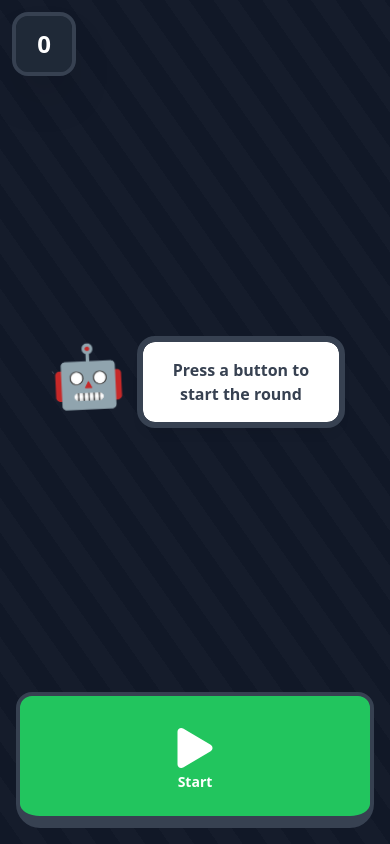
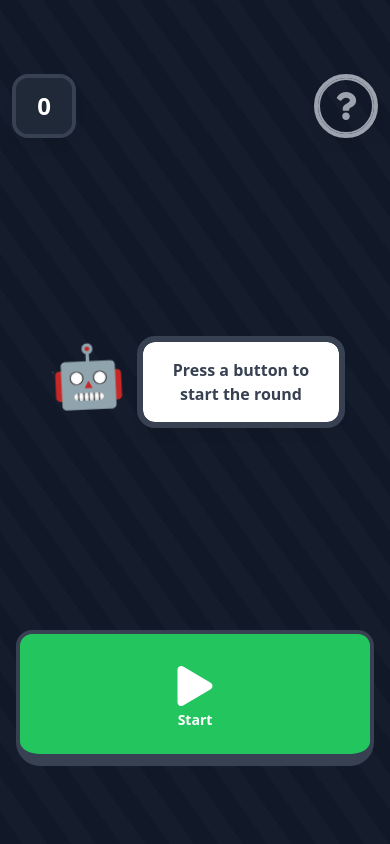
Before and after one commit to ace-lowder/ai-or-not, a React (Vite) app: page / in a window 390 px wide. Built offline with nearby package versions, Linux system fonts and the light colour scheme.

Commit message:
Reformat app layout and responsiveness

```diff
--- a/src/App.tsx
+++ b/src/App.tsx
@@ -1,25 +1,38 @@
 import OverlayEffects from './components/OverlayEffects';
+import InfoButton from './components/InfoButton';
 import ScoreDisplay from './components/ScoreDisplay';
 import RoundDisplay from './components/RoundDisplay';
 import ButtonDisplay from './components/ButtonDisplay';
 import { CommentProvider } from './contexts/CommentProvider';
+import { ScoreProvider } from './contexts/ScoreProvider';
 import { GameProvider } from './contexts/GameProvider';
-import { ScoreProvider } from './contexts/ScoreProvider';
 
 function App() {
   return (
-    <ScoreProvider>
-      <CommentProvider>
-        <GameProvider>
-          <OverlayEffects />
-          <div className="w-screen h-screen max-h-screen flex flex-col justify-center items-center overflow-hidden bg-gray-900">
+    <div className="w-screen h-screen max-w-screen max-h-screen min-w-80 min-h-[512px] flex flex-col justify-center items-center overflow-hidden bg-gray-900 -z-10">
+      <div className="w-full h-full max-w-[480px] max-h-[720px] flex flex-col z-10 ">
+        <div className="w-full flex justify-between p-4 z-20">
+          <ScoreProvider>
             <ScoreDisplay />
-            <RoundDisplay />
+          </ScoreProvider>
+
+          <InfoButton />
+        </div>
+
+        <CommentProvider>
+          <GameProvider>
+            <div className="grow">
+              <RoundDisplay />
+            </div>
+
             <ButtonDisplay />
-          </div>
-        </GameProvider>
-      </CommentProvider>
-    </ScoreProvider>
+          </GameProvider>
+        </CommentProvider>
+      </div>
+
+      <div className="animated-background fixed inset-0 z-0" />
+      <OverlayEffects />
+    </div>
   );
 }
 
--- a/src/components/ButtonDisplay.tsx
+++ b/src/components/ButtonDisplay.tsx
@@ -29,7 +29,7 @@ const ButtonDisplay: React.FC = () => {
   }, [started, idle, gameOver]);
 
   return (
-    <div className="fixed bottom-0 w-full text-white flex p-4 gap-4 z-20">
+    <div className="w-full text-white flex p-4 gap-4 z-20">
       {visibleState === 'start' && <GuessButton type="start" />}
       {visibleState === 'gameOver' && <GuessButton type="restart" />}
       {visibleState === 'idle' && <GuessButton type="continue" />}
--- /dev/null
+++ b/src/components/InfoButton.tsx
@@ -0,0 +1,11 @@
+import { FaQuestion } from 'react-icons/fa';
+
+const InfoButton: React.FC = () => {
+  return (
+    <div className="font-bold rounded-full w-14 h-14 flex items-center justify-center border border-gray-400 border-2 outline outline-gray-400 outline-4 shadow-lg cursor-pointer transition-all duration-300 hover:duration-0 text-gray-400 hover:text-gray-100 hover:outline-gray-100 hover:border-gray-100">
+      <FaQuestion size="28" />
+    </div>
+  );
+};
+
+export default InfoButton;
--- a/src/components/OverlayEffects.tsx
+++ b/src/components/OverlayEffects.tsx
@@ -55,15 +55,13 @@ const OverlayEffects: React.FC = () => {
       : '';
 
   return (
-    <>
     <div
-        className={`animated-background fixed inset-0 z-10 pointer-events-none overflow-hidden ${glowClass} ${
+      className={`fixed inset-0 z-10 pointer-events-none overflow-hidden ${glowClass} ${
         glow !== 'none' ? '' : 'transition-all duration-[1500ms] ease-in'
       }`}
     >
       {particles}
     </div>
-    </>
   );
 };
 
--- a/src/components/RoundDisplay.tsx
+++ b/src/components/RoundDisplay.tsx
@@ -17,10 +17,10 @@ const RoundDisplay: React.FC = () => {
   }, [round]);
 
   return (
-    <div className="fixed bottom-0 left-0 right-0 top-0 flex items-end justify-center overflow-visible z-10">
+    <div className="fixed inset-0 flex items-end justify-center overflow-visible z-10">
       <div
         ref={containerRef}
-        className="relative w-full max-w-96 max-h-screen pt-[10vh] overflow-y-auto scrollbar-hide"
+        className="relative w-full max-w-96 max-h-screen pt-[30vh] overflow-y-auto scrollbar-hide"
       >
         <motion.div className="pb-[50vh] mx-12 flex flex-col gap-8">
           <AnimatePresence initial={true}>
--- a/src/components/ScoreDisplay.tsx
+++ b/src/components/ScoreDisplay.tsx
@@ -28,7 +28,7 @@ const ScoreDisplay: React.FC = () => {
 
   return (
     <div
-      className={`fixed bg-gray-800 font-bold rounded-xl w-14 h-14 top-4 left-4 z-20 flex items-center justify-center outline outline-gray-700 outline-4 shadow-2xl ${
+      className={`bg-gray-800 font-bold rounded-xl w-14 h-14 flex items-center justify-center outline outline-gray-700 outline-4 shadow-lg hover:duration-0 hover:outline-gray-400 hover:bg-gray-700 cursor-pointer select-none ${
         fadeColor
           ? `${fadeColor} text-3xl`
           : 'text-white transition-all duration-300 text-2xl'
```
Lines whose indentation alone changed are shown as unchanged.
